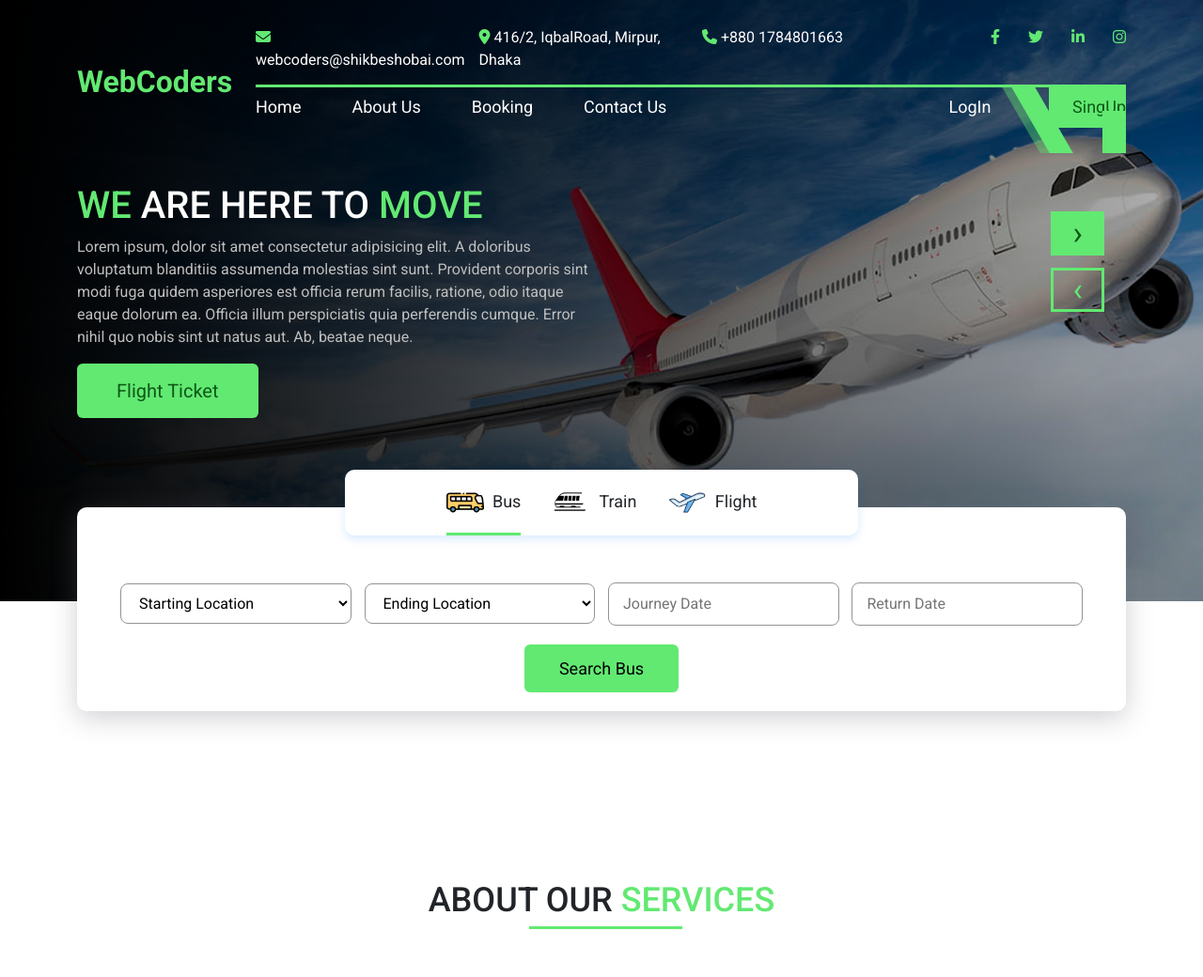
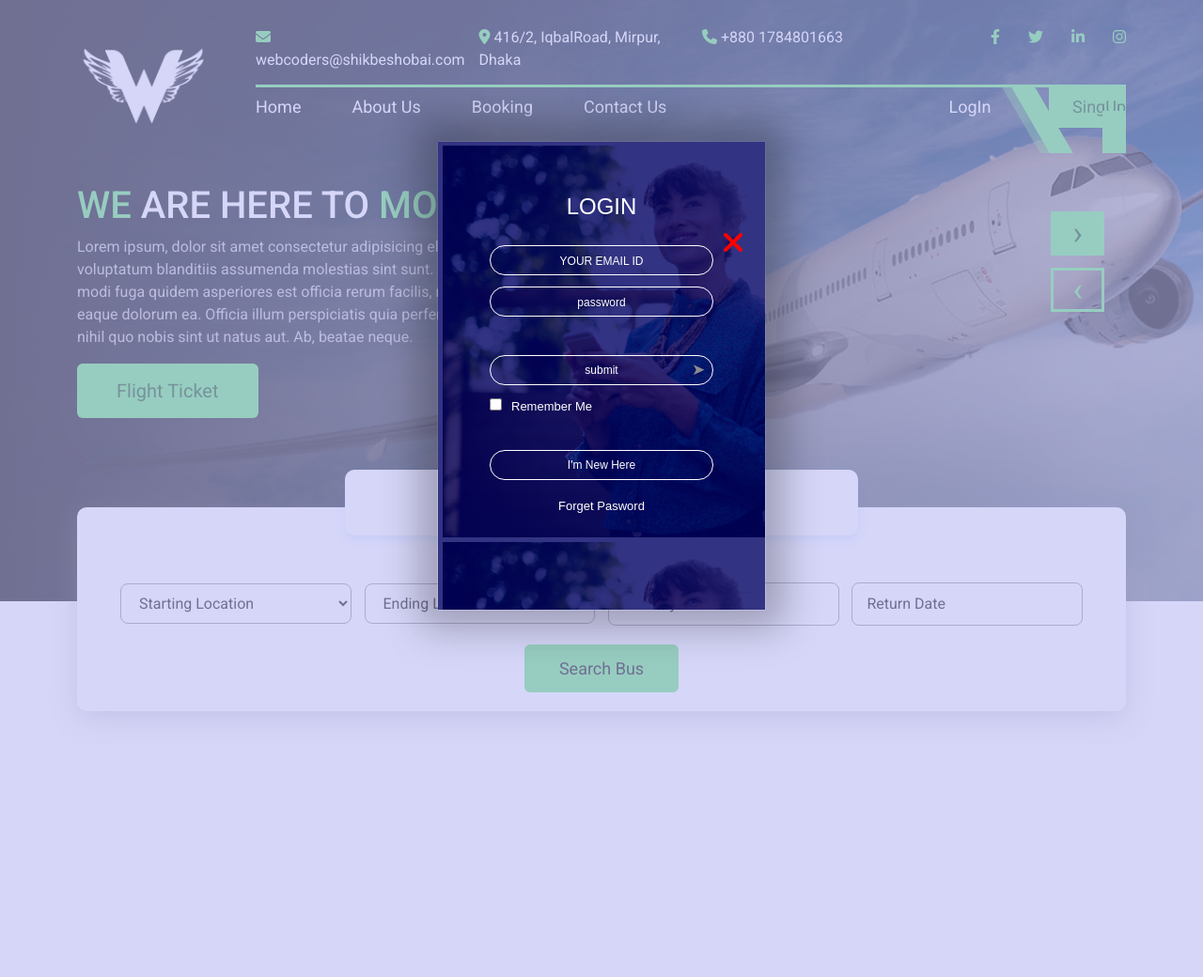
Before and after one commit to WebCoders-503/group-project, a PHP site: page / in a window 1280 px wide. Shown: the top 1040 px of the page at 94% size. After the commit the page ends 759 px from the top, so only its background shows below. Run offline with PHP 8.4, Linux system fonts and the light colour scheme.

Commit message:
Add files via upload

```diff
--- a/css/style.css
+++ b/css/style.css
@@ -34,6 +34,10 @@ header{
 	display: flex;
 	justify-content: left;
 	align-items: center;
+
+}
+.site-logo img{
+	width: 140px;
 }
 .s1-icon{
 	color: #ffffff;
@@ -329,6 +333,11 @@ header .header-line{
 		height: 3px;
 		background: #62e972;
 		left: 0;
+	  }
+
+	  .transport-item  ::placeholder{
+		color: #000000 !important;
+		font-size: 16px;
 	  }
 
 
@@ -937,3 +946,153 @@ header .header-line{
             Footer  Section CSS Code End
         *******************************************
     *************************************************  */
+
+
+
+
+	/* ******************************************
+        *******************************************
+                Popup  Section Css Code Start
+        *******************************************
+    ************************************************* */
+
+	.login-box{
+		width: 100%;
+		height: 100vh;
+		font-family: sans-serif;
+		background: rgb(187,187,245, 0.6);
+		color: #fff;
+		display: flex;
+		align-items: center;
+		justify-content: center;
+		position: absolute;
+		top: 0;
+		left: 0;
+		z-index: 10000;
+		position: fixed;
+	}
+	.card{
+		width: 350px;
+		height: 500px;
+		box-shadow: 0 0 40px 20px rgb(0, 0, 0, 0.26);
+		perspective: 1000px;
+		background: none;
+	}
+	.inner-box{
+		position: relative;
+		width: 100%;
+		height: 100%;
+		transform-style: preserve-3d;
+		transition: transform 1s;
+
+	}
+	.card-front,.card-back{
+		position: absolute;
+		width: 100%;
+		height: 100%;
+		background-position: center;
+		background-size: cover;
+		background: linear-gradient(rgb(0, 0, 100, 0.8),rgb(0, 0, 100, 0.8)), url(../img/pic-1.png);
+		padding: 55px;
+		box-sizing: border-box;
+		backface-visibility: hidden;
+
+	}
+	.card-back{
+		transform: rotateY(180deg);
+	}
+	.card h2{
+		font-weight: normal;
+		font-size: 24px;
+		text-align: center;
+		margin-bottom: 20px;
+	}
+	.input-box{
+		width: 100%;
+		background:transparent;
+		border: 1px solid #fff;
+		margin: 6px 0;
+		height: 32px;
+		border-radius: 20px;
+		padding: 0 10px;
+		box-sizing: border-box;
+		outline: none;
+		text-align: center;
+		color: #fff;
+
+	}
+	::placeholder{
+		color: #fff;
+		font-size: 12px;
+	}
+	.login-box button{
+		width: 100%;
+		background:transparent;
+		border: 1px solid #fff;
+		margin:  35px 0 10px;
+		height: 32px;
+		font-size: 12px;
+		border-radius: 20px;
+		padding: 0 10px;
+		box-sizing: border-box;
+		outline: none;
+		color: #fff;
+		cursor: pointer;
+
+	}
+	.submit-btn{
+		position: relative;
+	}
+	.submit-btn:hover{
+		color: #239B02;
+	}
+	.submit-btn::after{
+		content: '\27a4';
+		color: rgb(141, 141, 141);
+		line-height: 32px;
+		font-size: 17px;
+		height: 32px;
+		width:32px ;
+		border-radius:50% ;
+		background: none;
+		position: absolute;
+		right: -1px;
+		top: -1px;
+	}
+	.login-box span{
+		font-size: 13px;
+		margin-left: 10px;
+	}
+	.card.btn{
+		margin-top: 70px;
+	}
+	.card a{
+		color: #fff;
+		text-decoration: none;
+		display:block;
+		text-align: center;
+		font-size: 13px;
+		margin-top: 8px;
+	}
+	.login-box .btn:hover{
+		color: #239B02 !important;
+	}
+
+	.login-box a:hover{
+		color: #239B02 !important;
+	}
+	.close button{
+		border: none;
+		color: red;
+		font-size: 32px;
+		position: absolute;
+		z-index: 10001;
+		top: 200px;
+		right: -140px;
+	  }
+
+	/* ******************************************
+        *******************************************
+                Popup  Section Css Code End
+        *******************************************
+    ************************************************* */
--- a/index.html
+++ b/index.html
@@ -35,7 +35,7 @@
             <header>
                 <div class="container">
                     <div class="row">
-                        <div class="col-lg-2 site-logo"><a class="navbar-brand" href="index.html">WebCoders</a></div>
+                        <div class="col-lg-2 site-logo"><a href="index.html"><img src="img/side-menu-logo-light.png" alt="" class="img-fluid"></a></div>
                         <div class="col-lg-10">
                             <div class="row pt-2 s1-icon">
                                 <div class="col-lg-3"><i class="fa-solid fa-envelope"></i> webcoders@shikbeshobai.com</div>
@@ -61,7 +61,7 @@
                                             <div class="login"><a href="">LogIn</a></div>
                                         </div>
                                         <div class="col-lg-6">
-                                            <div class="singup text-end"><a href="">SingUp</a></div>
+                                            <div class="singup text-end" onclick="singIn()"><a href="#">SingUp</a></div>
                                         </div>
                                     </div>
                                 </div>
@@ -473,6 +473,63 @@
         *******************************************
     ************************************************* -->
 
+
+
+
+
+
+
+
+    <!-- ******************************************
+        *******************************************
+                Popup  Section Code Start
+        *******************************************
+    ************************************************* -->
+
+    <div class="login-box" id="login-box">
+        <div class="close">
+            <button onclick="document.getElementById('login-box').style.display='none'"><i class="fa-solid fa-xmark"></i></button>
+        </div>
+		<div class="card">
+			<div class="inner-box" id="card">
+				<div class="card-front">
+					<h2>LOGIN</h2>
+					<form>
+						<input type="email" class="input-box" placeholder="YOUR EMAIL ID" required>
+						<input type="password" class="input-box" placeholder="password" required>
+						<button type="submit" class="submit-btn">submit</button>
+						<input type="checkbox"><span>Remember Me</span>
+
+					</form>
+					<button type="button"class="btn" onclick="openRegister()">I'm New Here</button>
+					<a href="">Forget Pasword</a>
+
+				</div>
+				<div class="card-back">
+					<h2>REGISTER</h2>
+					<form>
+						<input type="text" class="input-box" placeholder="Your Name" required>
+						<input type="password" class="input-box" placeholder="password" required>
+						<button type="submit" class="submit-btn">submit</button>
+						<input type="checkbox"><span>Remember Me</span>
+
+					</form>
+					<button type="button"class="btn" onclick="openLogein()">I've an account</button>
+					<a href="">Forget Pasword</a>
+
+
+				</div>
+			</div>
+		</div>
+
+	</div>
+
+    <!-- ******************************************
+        *******************************************
+                Popup  Section Code End
+        *******************************************
+    ************************************************* -->
+
     <!-- Option 1: Bootstrap Bundle with Popper -->
     <script src="https://cdn.jsdelivr.net/npm/bootstrap@5.0.2/dist/js/bootstrap.bundle.min.js" integrity="sha384-MrcW6ZMFYlzcLA8Nl+NtUVF0sA7MsXsP1UyJoMp4YLEuNSfAP+JcXn/tWtIaxVXM" crossorigin="anonymous"></script>
     <script src="js/jquery.min.js"></script>
--- a/js/main.js
+++ b/js/main.js
@@ -69,6 +69,9 @@ $(document).ready(function(){
         $('#train span').removeClass('line');
         $('#flight span').addClass('line');
     })
+
+
+
 
 
 
@@ -147,14 +150,19 @@ function showIiii(){
     }
 }
 
-var b;
-function calcMenu(){
-    if(b==1){
-        document.getElementById('benu-box').style.display='none';
-        return b=0;
-    }
-    else{
-        document.getElementById('menu-box').style.display='block';
-        return b=1;
-    }
-}
+
+
+
+var card = document.getElementById("card");
+
+		function openRegister(){
+			card.style.transform ="rotateY(-180deg)";
+		}
+		function openLogein(){
+			card.style.transform ="rotateY(0deg)";
+		}
+
+        function sideBox(){
+            document.getElementById('menubox').style.display='block';
+            document.getElementById('menubox').style.opacity='1';
+        }
```
Also changed, not shown: booking-sit.html (+43 -35 lines), css/booking-style.css (+7 -4 lines), css/payment.css (added, +86 -0 lines), payment.html (added, +83 -0 lines), img/card1.png (added), img/card2.png (added), img/pic-1.png (added), img/side-menu-logo.png (added).
